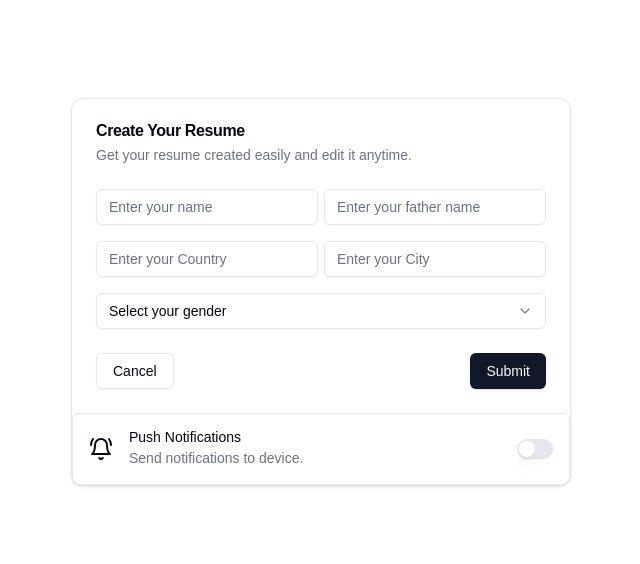
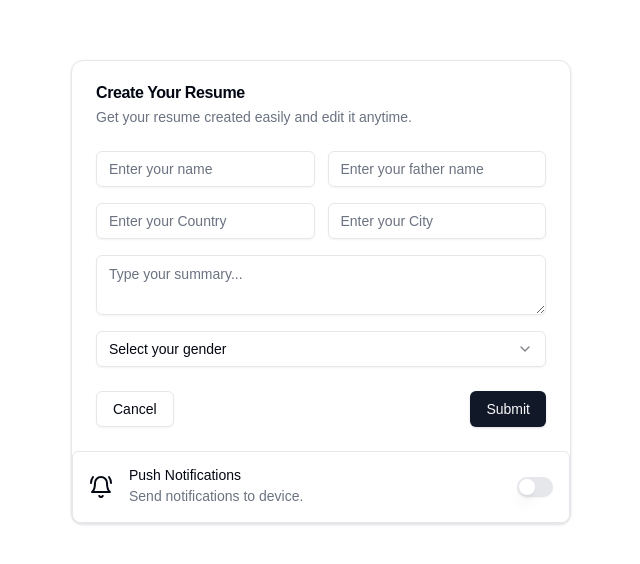
Before and after one commit to FahadAbdulQayyum/resume-creator, a Next.js app: page / in a window 1280 px wide. Shown: the part 108-672 px from the top of the page, without its empty margins (319-959 px from the left). Built offline with nearby package versions, Linux system fonts and the light colour scheme.

Commit message:
textarea installed and imported and utilized

```diff
--- a/package.json
+++ b/package.json
@@ -11,6 +11,7 @@
   "dependencies": {
     "@radix-ui/react-label": "^2.1.0",
     "@radix-ui/react-select": "^2.1.2",
+    "@radix-ui/react-separator": "^1.1.0",
     "@radix-ui/react-slot": "^1.1.0",
     "@radix-ui/react-switch": "^1.1.1",
     "class-variance-authority": "^0.7.0",
--- a/src/components/Card/index.tsx
+++ b/src/components/Card/index.tsx
@@ -1,4 +1,5 @@
 import { BellRing } from "lucide-react"
+import { Separator } from "@/components/ui/separator"
 
 import { Switch } from "@/components/ui/switch"
 import { Button } from "@/components/ui/button"
@@ -18,6 +19,7 @@ import {
     SelectTrigger,
     SelectValue,
 } from "@/components/ui/select"
+import { Textarea } from "../ui/textarea"
 
 export function CardWithForm() {
     return (
@@ -31,12 +33,15 @@ export function CardWithForm() {
                     <div className="grid w-full items-center gap-4">
                         <div className="flex flex-row items-center justify-center space-x-1.5">
                             <Input id="name" placeholder="Enter your name" />
+                            <Separator orientation="vertical" />
                             <Input id="fathername" placeholder="Enter your father name" />
                         </div>
                         <div className="flex flex-row items-center justify-center space-x-1.5">
                             <Input id="country" placeholder="Enter your Country" />
+                            <Separator orientation="vertical" />
                             <Input id="city" placeholder="Enter your City" />
                         </div>
+                        <Textarea placeholder="Type your summary..." />
                         <div className="flex flex-col space-y-1.5">
                             <Select>
                                 <SelectTrigger id="framework">
@@ -67,6 +72,6 @@ export function CardWithForm() {
                 </div>
                 <Switch />
             </div>
-        </Card>
+        </Card >
     )
 }
--- /dev/null
+++ b/src/components/ui/separator.tsx
@@ -0,0 +1,31 @@
+"use client"
+
+import * as React from "react"
+import * as SeparatorPrimitive from "@radix-ui/react-separator"
+
+import { cn } from "@/lib/utils"
+
+const Separator = React.forwardRef<
+  React.ElementRef<typeof SeparatorPrimitive.Root>,
+  React.ComponentPropsWithoutRef<typeof SeparatorPrimitive.Root>
+>(
+  (
+    { className, orientation = "horizontal", decorative = true, ...props },
+    ref
+  ) => (
+    <SeparatorPrimitive.Root
+      ref={ref}
+      decorative={decorative}
+      orientation={orientation}
+      className={cn(
+        "shrink-0 bg-border",
+        orientation === "horizontal" ? "h-[1px] w-full" : "h-full w-[1px]",
+        className
+      )}
+      {...props}
+    />
+  )
+)
+Separator.displayName = SeparatorPrimitive.Root.displayName
+
+export { Separator }
--- /dev/null
+++ b/src/components/ui/textarea.tsx
@@ -0,0 +1,22 @@
+import * as React from "react"
+
+import { cn } from "@/lib/utils"
+
+const Textarea = React.forwardRef<
+  HTMLTextAreaElement,
+  React.ComponentProps<"textarea">
+>(({ className, ...props }, ref) => {
+  return (
+    <textarea
+      className={cn(
+        "flex min-h-[60px] w-full rounded-md border border-input bg-transparent px-3 py-2 text-base shadow-sm placeholder:text-muted-foreground focus-visible:outline-none focus-visible:ring-1 focus-visible:ring-ring disabled:cursor-not-allowed disabled:opacity-50 md:text-sm",
+        className
+      )}
+      ref={ref}
+      {...props}
+    />
+  )
+})
+Textarea.displayName = "Textarea"
+
+export { Textarea }
```
Also changed, not shown: 1 other file (tests, documents, lock files or other folders).
